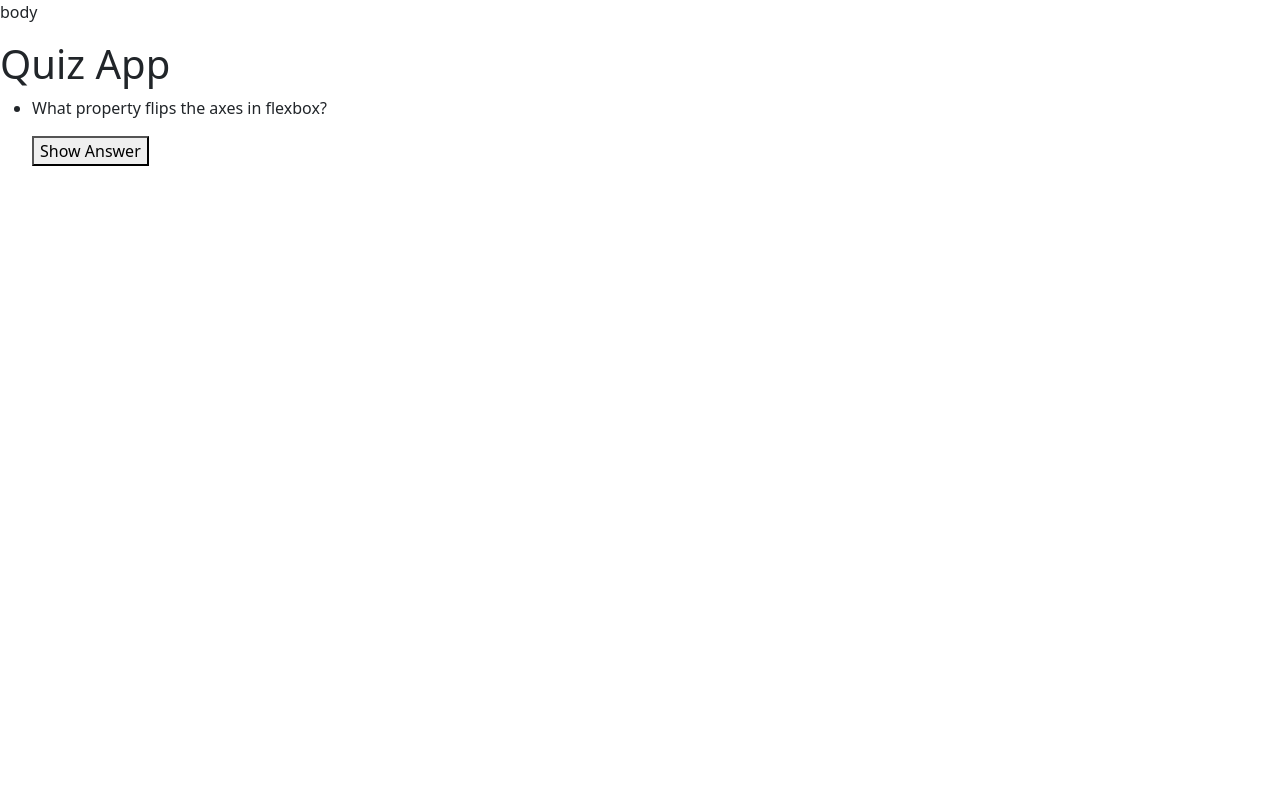
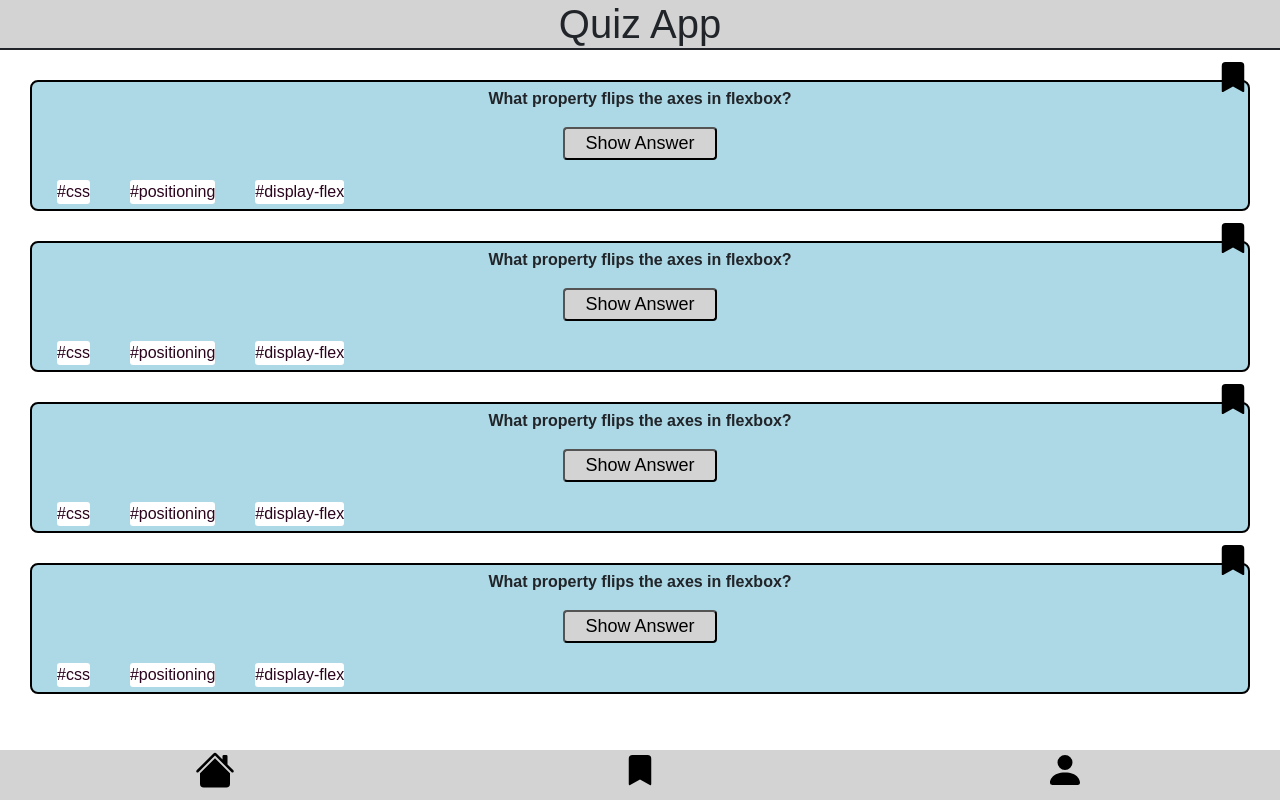
Before and after one commit to SukranSari/QuizApp, a plain HTML site: page index.html in a window 1280 px wide. Drawn offline with nearby package versions, Linux system fonts and the light colour scheme.

Commit message:
index.html fertig

```diff
--- a/css/styles.css
+++ b/css/styles.css
@@ -0,0 +1,96 @@
+* {
+  box-sizing: border-box;
+}
+
+body {
+  font-family: Arial;
+  background-color: white;
+  display: flex;
+  flex-direction: column;
+}
+
+header {
+  margin-bottom: 30px;
+}
+
+h1 {
+  text-align: center;
+  border-bottom: 2px solid;
+  background-color: lightgray;
+}
+
+main {
+  background-color: white;
+}
+
+.question_card {
+  background-color: lightblue;
+  border: 2px solid black;
+  border-radius: 8px;
+  margin: 30px;
+  padding: 5px;
+  position: relative;
+  display: flex;
+  flex-direction: column;
+  align-content: center;
+}
+
+.card_bookmark {
+  position: absolute;
+  top: -20px;
+  right: 0px;
+}
+
+p.question {
+  font-weight: bold;
+  text-align: center;
+}
+
+.answer_button {
+  border-style: outset;
+  border-radius: 4px;
+  font-size: 18px;
+  background-color: lightgray;
+  display: inline;
+  flex-direction: column;
+  margin-left: auto;
+  margin-right: auto;
+  padding-left: 20px;
+  padding-right: 20px;
+}
+
+.text {
+  font-size: 18px;
+  padding: 20px;
+}
+
+.tag_section {
+  display: flex;
+  justify-content: left;
+}
+
+.tag {
+  background-color: white;
+  color: rgb(43, 4, 30);
+  border-radius: 3px;
+  gap: 10px;
+  margin: 20px;
+  margin-bottom: 0;
+}
+
+.footer {
+  background-color: lightgray;
+  width: 100%;
+  position: fixed;
+  bottom: 0;
+  display: flex;
+  justify-content: space-around;
+  margin-top: 30px;
+}
+
+a {
+  color: black;
+  justify-content: space-around;
+  display: inline-flex;
+  margin-bottom: 10px;
+}
--- a/index.html
+++ b/index.html
@@ -1,5 +1,5 @@
 <!DOCTYPE html>
-<!-- add class="debug" to the html element to show helper texts -->
+
 <html lang="en" class="">
   <head>
     <meta charset="utf-8" />
@@ -14,23 +14,145 @@
       integrity="sha384-QWTKZyjpPEjISv5WaRU9OFeRpok6YctnYmDr5pNlyT2bRjXh0JMhjY6hW+ALEwIH"
       crossorigin="anonymous"
     />
+
+    <link href="https://cdn.jsdelivr.net/npm/bootstrap@5.3.3/dist/css/bootstrap.min.css" rel="stylesheet" integrity="sha384-QWTKZyjpPEjISv5WaRU9OFeRpok6YctnYmDr5pNlyT2bRjXh0JMhjY6hW+ALEwIH" crossorigin="anonymous">
     <link rel="stylesheet" href="./css/styles.css" />
   </head>
+
+
   <body>
-    <p>body</p>
     <main>
-      <h1>Quiz App</h1>
-      <article>
-        <ul>
-          <li class="question-card">
-            <section class="question">
-              <p class="text">What property flips the axes in flexbox?</p>
-              <button class="answer_button">Show Answer</button>
-            </section>
-          </li>
-        </ul>
-      </article>
-      <footer></footer>
+      <header>
+        <h1>Quiz App</h1>
+      </header>
+
+      <section class="question_card">
+        <p class="question">What property flips the axes in flexbox?</p>
+        <button aria-label="Send" class="answer_button">Show Answer</button>
+        <a href="./index.html" class="card_bookmark"
+          ><svg
+            xmlns="http://www.w3.org/2000/svg"
+            width="30"
+            height="30"
+            fill="currentColor"
+            class="bi bi-bookmark-fill"
+            viewBox="0 0 16 16"
+          >
+            <path
+              d="M2 2v13.5a.5.5 0 0 0 .74.439L8 13.069l5.26 2.87A.5.5 0 0 0 14 15.5V2a2 2 0 0 0-2-2H4a2 2 0 0 0-2 2"
+            />
+          </svg>
+        </a>
+
+        <section class="tag_section">
+          <p class="tag">#css</p>
+          <p class="tag">#positioning</p>
+          <p class="tag">#display-flex</p>
+        </section>
+      </section>
+
+      </section>
+
+      <section class="question_card">
+        <p class="question">What property flips the axes in flexbox?</p>
+        <button aria-label="Send" class="answer_button">Show Answer</button>
+        <a href="./index.html" class="card_bookmark"
+          ><svg
+            xmlns="http://www.w3.org/2000/svg"
+            width="30"
+            height="30"
+            fill="currentColor"
+            class="bi bi-bookmark-fill"
+            viewBox="0 0 16 16"
+          >
+            <path
+              d="M2 2v13.5a.5.5 0 0 0 .74.439L8 13.069l5.26 2.87A.5.5 0 0 0 14 15.5V2a2 2 0 0 0-2-2H4a2 2 0 0 0-2 2"
+            />
+          </svg>
+        </a>
+
+        <section class="tag_section">
+          <p class="tag">#css</p>
+          <p class="tag">#positioning</p>
+          <p class="tag">#display-flex</p>
+        </section>
+      </section>
+
+      <section class="question_card">
+        <p class="question">What property flips the axes in flexbox?</p>
+        <button aria-label="Send" class="answer_button">Show Answer</button>
+        <a href="./index.html" class="card_bookmark"
+          ><svg
+            xmlns="http://www.w3.org/2000/svg"
+            width="30"
+            height="30"
+            fill="currentColor"
+            class="bi bi-bookmark-fill"
+            viewBox="0 0 16 16"
+          >
+            <path
+              d="M2 2v13.5a.5.5 0 0 0 .74.439L8 13.069l5.26 2.87A.5.5 0 0 0 14 15.5V2a2 2 0 0 0-2-2H4a2 2 0 0 0-2 2"
+            />
+          </svg>
+        </a>
+
+        <section class="tag_section">
+          <p class="tag">#css</p>
+          <p class="tag">#positioning</p>
+          <p class="tag">#display-flex</p>
+        </section>
+      </section>
+
+      <section class="question_card">
+        <p class="question">What property flips the axes in flexbox?</p>
+        <button aria-label="Send" class="answer_button">Show Answer</button>
+        <a href="./index.html" class="card_bookmark"
+          ><svg
+            xmlns="http://www.w3.org/2000/svg"
+            width="30"
+            height="30"
+            fill="currentColor"
+            class="bi bi-bookmark-fill"
+            viewBox="0 0 16 16"
+          >
+            <path
+              d="M2 2v13.5a.5.5 0 0 0 .74.439L8 13.069l5.26 2.87A.5.5 0 0 0 14 15.5V2a2 2 0 0 0-2-2H4a2 2 0 0 0-2 2"
+            />
+          </svg>
+        </a>
+
+        <section class="tag_section">
+          <p class="tag">#css</p>
+          <p class="tag">#positioning</p>
+          <p class="tag">#display-flex</p>
+        </section>
+      </section>
+
     </main>
+
+    <footer>
+      <nav>
+        <section class="footer">
+      <a href="./index.html" class="nav_icon" aria-label="home">
+        <svg xmlns="http://www.w3.org/2000/svg" width="40" height="40" fill="currentColor" class="bi bi-house-fill" viewBox="0 0 16 16">
+          <path d="M8.707 1.5a1 1 0 0 0-1.414 0L.646 8.146a.5.5 0 0 0 .708.708L8 2.207l6.646 6.647a.5.5 0 0 0 .708-.708L13 5.793V2.5a.5.5 0 0 0-.5-.5h-1a.5.5 0 0 0-.5.5v1.293z"/>
+          <path d="m8 3.293 6 6V13.5a1.5 1.5 0 0 1-1.5 1.5h-9A1.5 1.5 0 0 1 2 13.5V9.293z"/>
+        </svg>
+    </a>
+
+    <a href="./index.html" class="nav_icon" aria-label="bookmark">
+      <svg xmlns="http://www.w3.org/2000/svg" width="30" height="40" fill="currentColor" class="bi bi-bookmark-fill" viewBox="0 0 16 16">
+        <path d="M2 2v13.5a.5.5 0 0 0 .74.439L8 13.069l5.26 2.87A.5.5 0 0 0 14 15.5V2a2 2 0 0 0-2-2H4a2 2 0 0 0-2 2"/>
+      </svg>
+  </a>
+
+  <a href="./index.html" class="nav_icon" aria-label="profil">
+    <svg xmlns="http://www.w3.org/2000/svg" width="40" height="40" fill="currentColor" class="bi bi-person-fill" viewBox="0 0 16 16">
+      <path d="M3 14s-1 0-1-1 1-4 6-4 6 3 6 4-1 1-1 1zm5-6a3 3 0 1 0 0-6 3 3 0 0 0 0 6"/>
+    </svg>
+</a>
+    </footer>
+  </nav>
+</section>
   </body>
 </html>
```
Also changed, not shown: images/bookmark-fill.svg (added), images/house-fill.svg (added), images/person-fill.svg (added).
